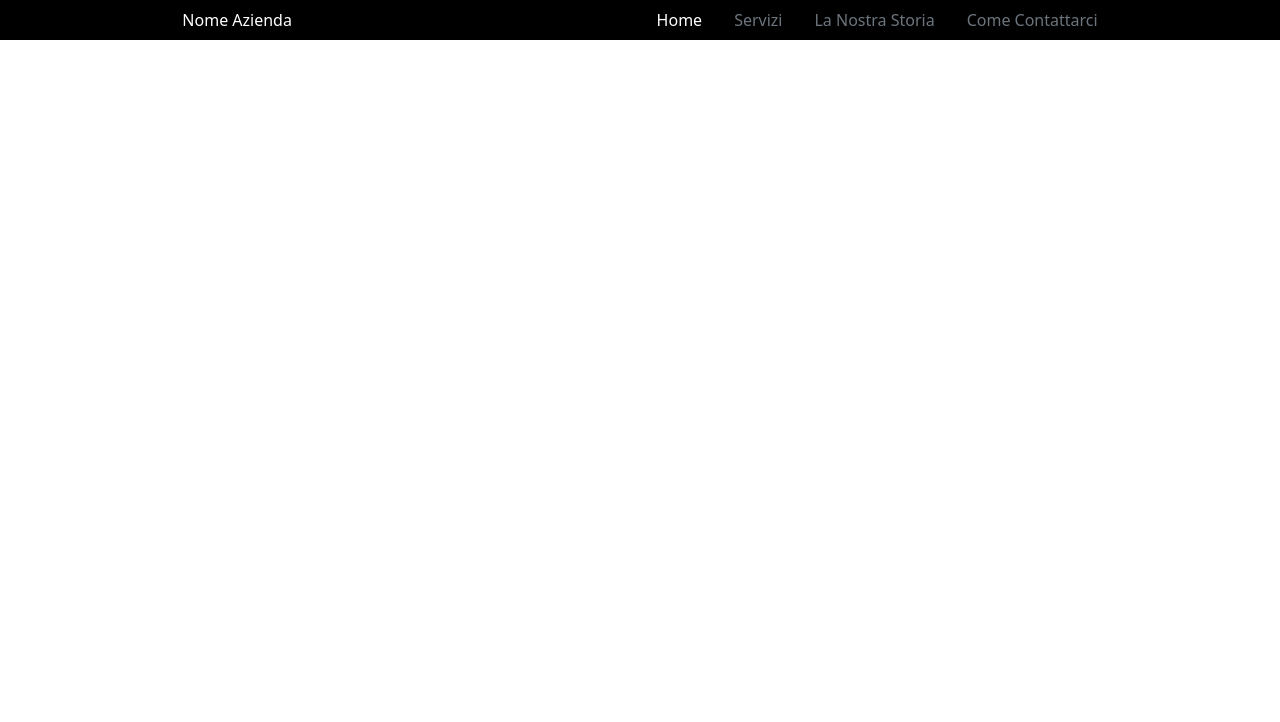
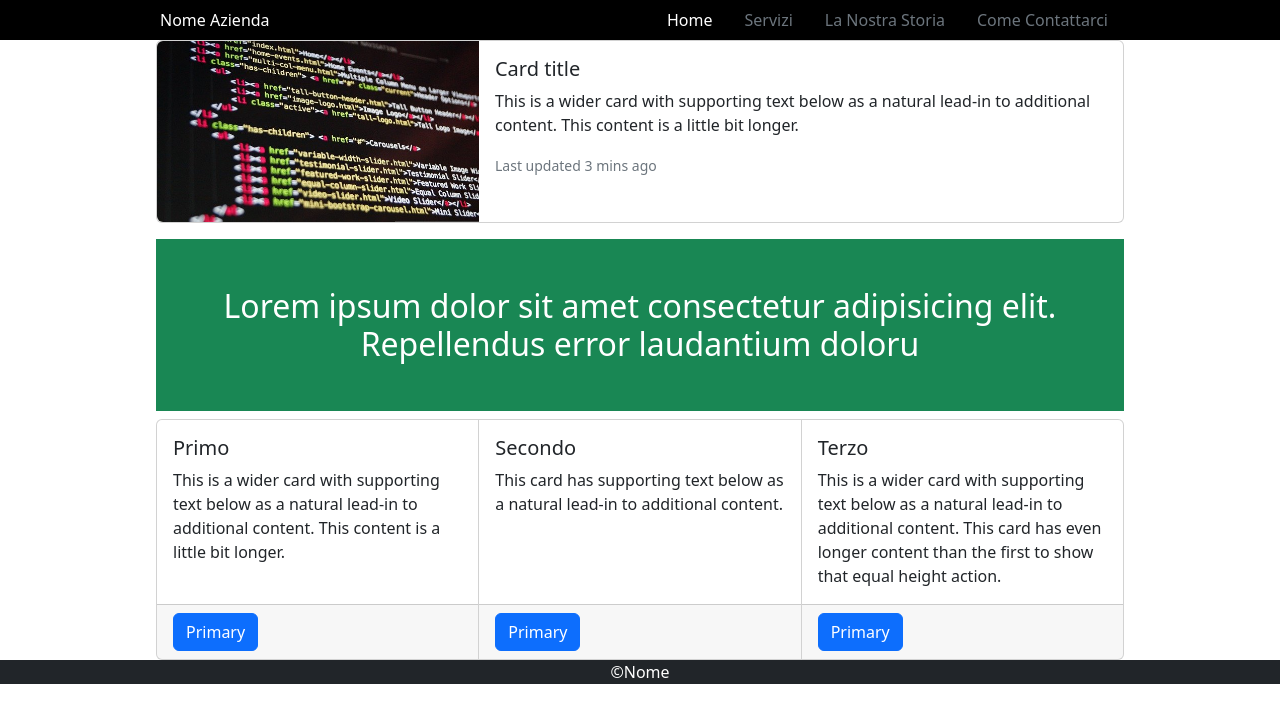
Before and after one commit to andreasavignano02/6W-2D-2E, a plain HTML site: page index.html in a window 1280 px wide. Drawn offline with nearby package versions, Linux system fonts and the light colour scheme.

Commit message:
quasi fatto esercizio

```diff
--- a/index.html
+++ b/index.html
@@ -9,10 +9,11 @@
     <title>Sito Aziendale</title>
 </head>
 <body>
+  <div class="tutto">
     <!-- header -->
     <header>
         <div class="text-center bg-black ">
-        <ul class="nav justify-content-around">
+        <ul class="nav container justify-content-between">
             <div>
                 <li class="nav-item">
                     <a class="nav-link text-white" href="#">Nome Azienda</a>
@@ -36,13 +37,60 @@
     </div>
     </header>
     <!-- main -->
-    <main>
-
+    <main class="container">
+      <div class="card mb-3">
+        <div class="row g-0">
+          <div class="col-md-4">
+            <img src="./assets/code-gd586d18a2_640.jpg" class="img-fluid rounded-start" alt="cervellone">
+          </div>
+          <div class="col-md-8">
+            <div class="card-body">
+              <h5 class="card-title">Card title</h5>
+              <p class="card-text">This is a wider card with supporting text below as a natural lead-in to additional content. This content is a little bit longer.</p>
+              <p class="card-text"><small class="text-muted">Last updated 3 mins ago</small></p>
+            </div>
+          </div>
+        </div>
+      </div>
+      <h2 class="bg-success p-5 text-white text-center">Lorem ipsum dolor sit amet consectetur adipisicing elit. Repellendus error laudantium doloru</h2>
+      <div class="card-group">
+        <div class="card">
+          <div class="card-body">
+            <h5 class="card-title">Primo</h5>
+            <p class="card-text">This is a wider card with supporting text below as a natural lead-in to additional content. This content is a little bit longer.</p>
+          </div>
+          <div class="card-footer">
+            <small class="text-muted"><button type="button" class="btn btn-primary">Primary</button>
+            </small>
+          </div>
+        </div>
+        <div class="card">
+          <div class="card-body">
+            <h5 class="card-title">Secondo</h5>
+            <p class="card-text">This card has supporting text below as a natural lead-in to additional content.</p>
+          </div>
+          <div class="card-footer">
+            <small class="text-muted"><button type="button" class="btn btn-primary">Primary</button>
+            </small>
+          </div>
+        </div>
+        <div class="card">
+          <div class="card-body">
+            <h5 class="card-title">Terzo</h5>
+            <p class="card-text">This is a wider card with supporting text below as a natural lead-in to additional content. This card has even longer content than the first to show that equal height action.</p>
+          </div>
+          <div class="card-footer">
+            <small class="text-muted"><button type="button" class="btn btn-primary">Primary</button>
+            </small>
+          </div>
+        </div>
+      </div>
     </main>
     <!-- footer -->
-    <footer>
-
+    <footer class="bg-dark">
+      <p class="text-white text-center">&copy;Nome</p>
     </footer>
+  </div>
     <script src="https://cdn.jsdelivr.net/npm/bootstrap@5.2.2/dist/js/bootstrap.bundle.min.js" integrity="sha384-OERcA2EqjJCMA+/3y+gxIOqMEjwtxJY7qPCqsdltbNJuaOe923+mo//f6V8Qbsw3" crossorigin="anonymous"></script>
 </body>
 </html>
--- a/style.css
+++ b/style.css
@@ -1,3 +1,6 @@
 .container{
     max-width: 992px;
 }
+.tutto{
+    height: 100%;
+}
```
Also changed, not shown: assets/code-gd586d18a2_640.jpg (added).
